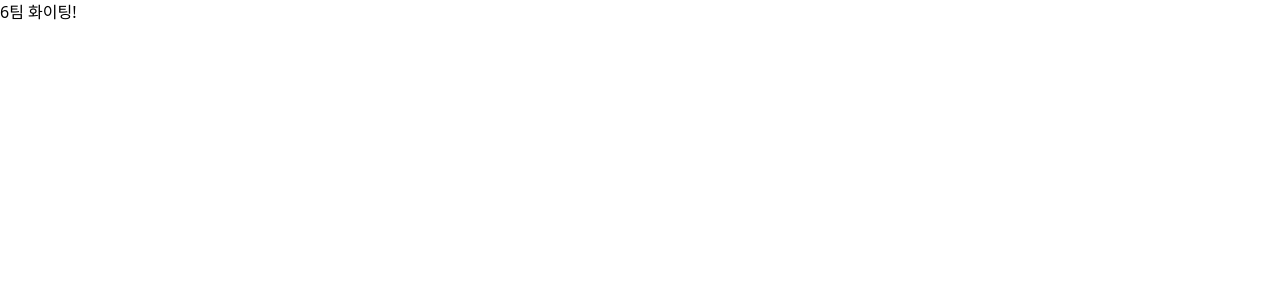
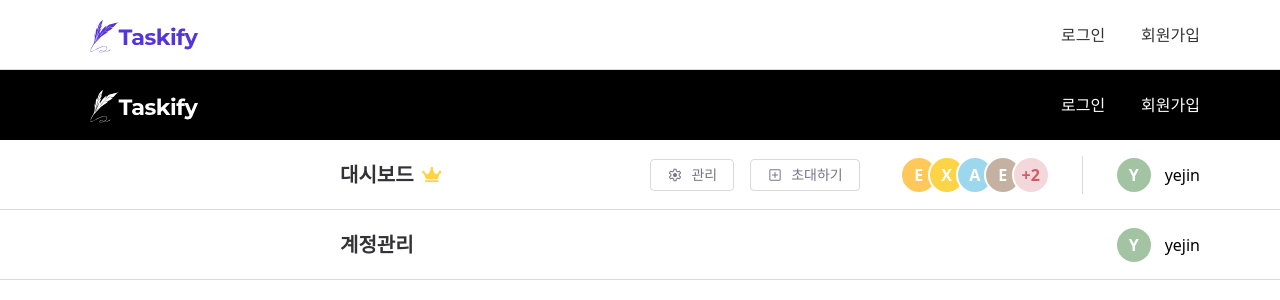
Before and after one commit to Codeit-FE3-Part3-team6-Taskify/Taskify, a Next.js app: page / in a window 1280 px wide. Shown: the top 300 px of the page. Built offline with nearby package versions, Linux system fonts and the light colour scheme.

Commit message:
💄 : mypage 버튼 사이즈 추가

```diff
--- a/src/components/Buttons/CtaDefault/CtaDefault.jsx
+++ b/src/components/Buttons/CtaDefault/CtaDefault.jsx
@@ -22,6 +22,7 @@ export default function CtaDefault({
   const COLOR_WHITE = 'bg-white text-violet_5534DA  border-gray_D9D9D9';
 
   const sizeStyles = {
+    xsmall: 'text-xs md:text-sm rounded md:h-[32px] w-[84px] h-[28px]',
     small:
       'md:text-sm sm:text-xs rounded lg:w-[84px] lg:h-[32px] md:w-[72px] md:h-[30px] sm:w-[109px] sm:h-[28px]',
     medium:
--- a/src/components/MyPageContent/MyPageContent.jsx
+++ b/src/components/MyPageContent/MyPageContent.jsx
@@ -40,7 +40,7 @@ export default function MyPageContent() {
             </div>
 
             <div className="relative flex justify-end">
-              <CtaDefault size="small">저장</CtaDefault>
+              <CtaDefault size="xsmall">저장</CtaDefault>
             </div>
           </div>
         </TableBox>
@@ -64,7 +64,7 @@ export default function MyPageContent() {
               />
             </div>
             <div className="relative flex justify-end">
-              <CtaDefault size="small">변경</CtaDefault>
+              <CtaDefault size="xsmall">변경</CtaDefault>
             </div>
           </div>
         </TableBox>
--- a/src/pages/index.js
+++ b/src/pages/index.js
@@ -1,3 +1,164 @@
+// import CtaAdd from '@/components/Buttons/CtaAdd/CtaAdd';
+// import CtaIcon from '@/components/Buttons/CtaIcon/CtaIcon';
+// import DashboardDelete from '@/components/Buttons/DashboardDelete/DashboardDelete';
+// import PagenationArrow from '@/components/Buttons/PagenationArrow/PagenationArrow';
+// import DashboardListItem from '@/components/Buttons/DashboardListItem/DashboardListItem';
+
+// export default function Home() {
+//   return (
+//     <div>
+//       <div className="max-w-xl mt-32 mx-auto">
+//         <CtaAdd />
+//       </div>
+//       <div className="max-w-xl mt-32 mx-auto">
+//         <DashboardDelete />
+//       </div>
+//       <div className="max-w-xl mt-32 mx-auto">
+//         <CtaIcon color="violet" imageSrc={SettingIcon}>
+//           관리
+//         </CtaIcon>
+//       </div>
+//       <div className="max-w-xl mt-32 mx-auto">
+//         <PagenationArrow direction="prev" />
+//         <PagenationArrow disabled="disabled" />
+//       </div>
+//       <div className="max-w-xl mt-32 mx-auto">
+//         <DashboardListItem createdByMe={true} />
+//       </div>
+//     </div>
+//   );
+// }
+import Image from 'next/image';
+import { useRouter } from 'next/router';
+import DashboardHeader from '@/components/Header/DashboardHeader';
+import DefaultHeader from '@/components/Header/DefaultHeader';
+import CtaIcon from '@/components/Buttons/CtaIcon/CtaIcon';
+
+import {
+  LogoImg,
+  LogoImgWhite,
+  CombinedLogo,
+  CombinedLogoWhite,
+  CrownIcon,
+  SettingIcon,
+  AddButtonEmpty,
+} from '../../public/images';
+
 export default function Home() {
-  return <>6팀 화이팅!</>;
+  const router = useRouter();
+  const participants = [
+    { id: 1, email: 'example1@example.com', nickname: '김' },
+    { id: 2, email: 'xample2@example.com', nickname: '이' },
+    { id: 3, email: 'ample3@example.com', nickname: '박' },
+    { id: 4, email: 'example1@example.com', nickname: '김' },
+    { id: 5, email: 'xample2@example.com', nickname: '이' },
+    { id: 6, email: 'ample3@example.com', nickname: '박' },
+  ];
+  const userInfo = { nickname: 'yejin', email: 'yejiniee@codeit.com' };
+
+  return (
+    <div>
+      <DefaultHeader
+        smallLogo={
+          <Image
+            fill
+            src={LogoImg}
+            alt="logo"
+            onClick={() => {
+              router.push('/');
+            }}
+          />
+        }
+        largeLogo={
+          <Image
+            fill
+            src={CombinedLogo}
+            alt="logo"
+            onClick={() => {
+              router.push('/');
+            }}
+          />
+        }
+        buttons={
+          <>
+            <button
+              type="button"
+              onClick={() => {
+                router.push('/login');
+              }}
+            >
+              로그인
+            </button>
+            <button
+              type="button"
+              onClick={() => {
+                router.push('/signup');
+              }}
+            >
+              회원가입
+            </button>
+          </>
+        }
+      />
+      <DefaultHeader
+        isLanding
+        smallLogo={
+          <Image
+            fill
+            src={LogoImgWhite}
+            alt="logo"
+            onClick={() => {
+              router.push('/');
+            }}
+          />
+        }
+        largeLogo={
+          <Image
+            fill
+            src={CombinedLogoWhite}
+            alt="logo"
+            onClick={() => {
+              router.push('/');
+            }}
+          />
+        }
+        buttons={
+          <>
+            <button
+              type="button"
+              onClick={() => {
+                router.push('/login');
+              }}
+            >
+              로그인
+            </button>
+            <button
+              type="button"
+              onClick={() => {
+                router.push('/signup');
+              }}
+            >
+              회원가입
+            </button>
+          </>
+        }
+      />
+      <DashboardHeader
+        hasSpace
+        title="대시보드"
+        ownerIcon={<Image src={CrownIcon} alt="" width={20} height={16} />}
+        buttons={
+          <>
+            <CtaIcon imageSrc={SettingIcon}>관리</CtaIcon>
+            <CtaIcon imageSrc={AddButtonEmpty}>초대하기</CtaIcon>
+          </>
+        }
+        participants={participants}
+        divider
+        userInfo={userInfo}
+      />
+
+      <DashboardHeader title="계정관리" userInfo={userInfo} />
+    </div>
+  );
 }
```
